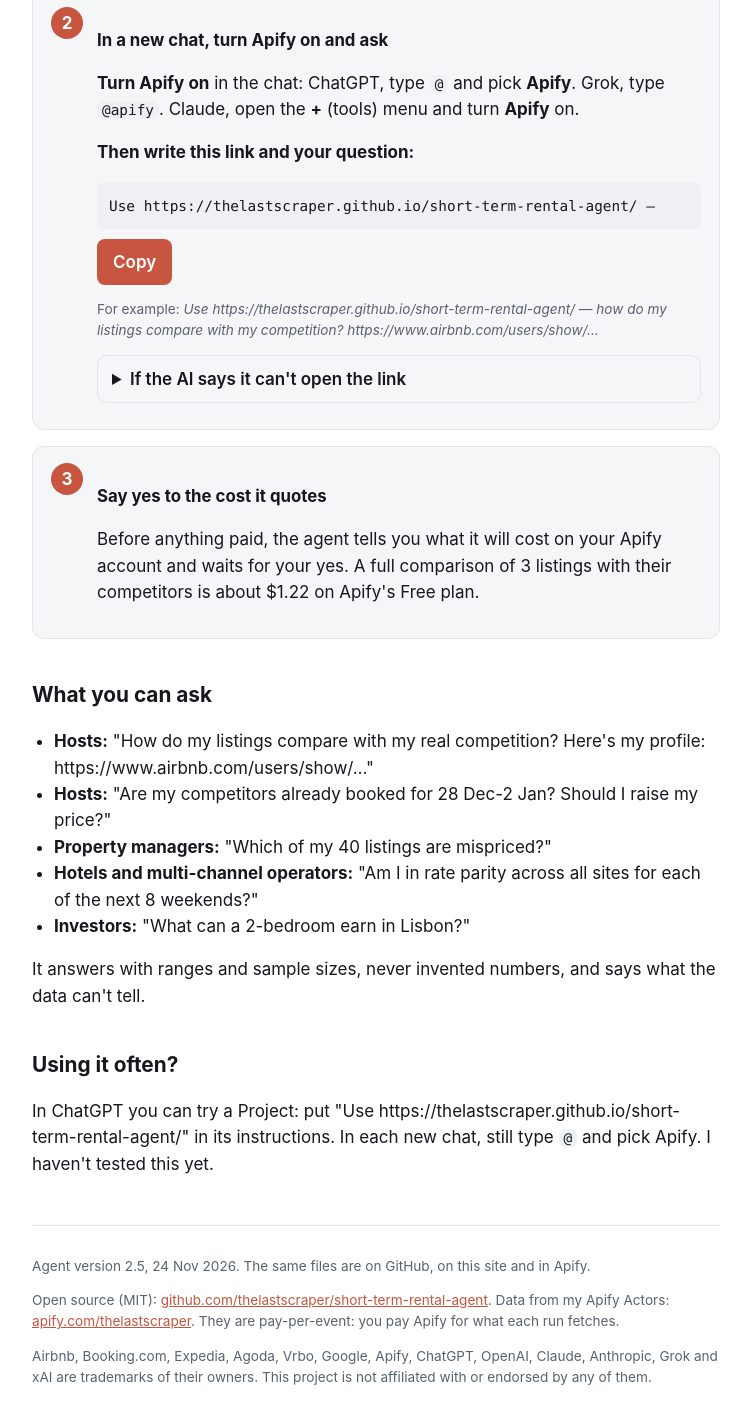
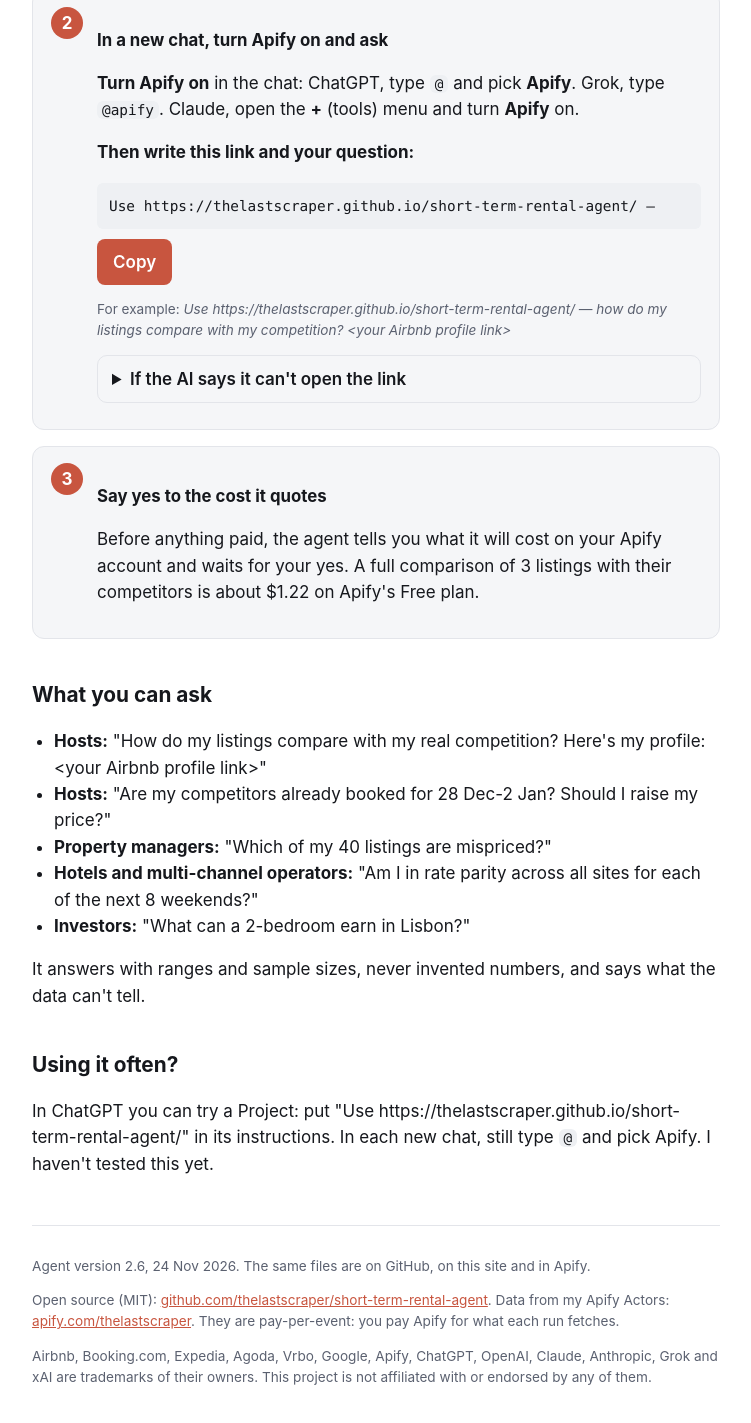
Before and after one commit to thelastscraper/short-term-rental-agent, a plain HTML site: page docs/index.html in a window 1280 px wide. Shown: the part 1426-2849 px from the top of the page, without its empty margins (264-1015 px from the left). Drawn offline with Linux system fonts and the light colour scheme.

Commit message:
2.6: pass host profile URLs exactly as given (users/show and users/profile use different IDs)

```diff
--- a/docs/index.html
+++ b/docs/index.html
@@ -150,7 +150,7 @@ Apify account.</p>
     <span class="line" id="link-line">Use https://thelastscraper.github.io/short-term-rental-agent/ — </span>
     <button type="button" class="copy" data-src="link-line">Copy</button><span class="copied" aria-live="polite"></span>
     <p class="small">For example: <i>Use https://thelastscraper.github.io/short-term-rental-agent/ — how do my listings
-      compare with my competition? https://www.airbnb.com/users/show/…</i></p>
+      compare with my competition? &lt;your Airbnb profile link&gt;</i></p>
     <details>
       <summary>If the AI says it can't open the link</summary>
       <p>Paste this instead, with your question at the end:</p>
@@ -171,7 +171,7 @@ Apify account.</p>
 
 <h2>What you can ask</h2>
 <ul>
-  <li><b>Hosts:</b> "How do my listings compare with my real competition? Here's my profile: https://www.airbnb.com/users/show/…"</li>
+  <li><b>Hosts:</b> "How do my listings compare with my real competition? Here's my profile: &lt;your Airbnb profile link&gt;"</li>
   <li><b>Hosts:</b> "Are my competitors already booked for 28 Dec-2 Jan? Should I raise my price?"</li>
   <li><b>Property managers:</b> "Which of my 40 listings are mispriced?"</li>
   <li><b>Hotels and multi-channel operators:</b> "Am I in rate parity across all sites for each of the next 8 weekends?"</li>
@@ -184,7 +184,7 @@ Apify account.</p>
   new chat, still type <code>@</code> and pick Apify. I haven't tested this yet.</p>
 
 <footer>
-  <p class="small">Agent version <span id="agent-version">2.5, 24 Nov 2026</span>. The same files are on GitHub, on
+  <p class="small">Agent version <span id="agent-version">2.6, 24 Nov 2026</span>. The same files are on GitHub, on
     this site and in Apify.</p>
   <p class="small">Open source (MIT): <a href="https://github.com/thelastscraper/short-term-rental-agent">github.com/thelastscraper/short-term-rental-agent</a>.
     Data from my Apify Actors: <a href="https://apify.com/thelastscraper">apify.com/thelastscraper</a>. They are
```
Also changed, not shown: 6 other files.
